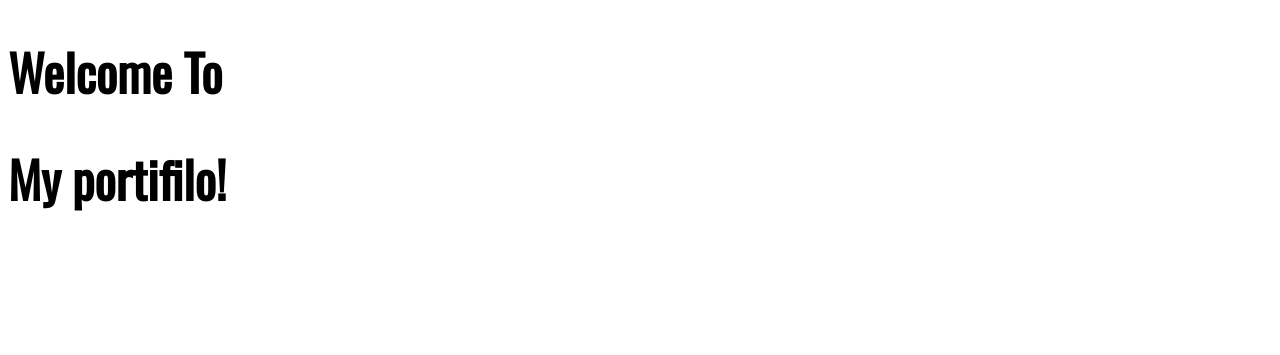
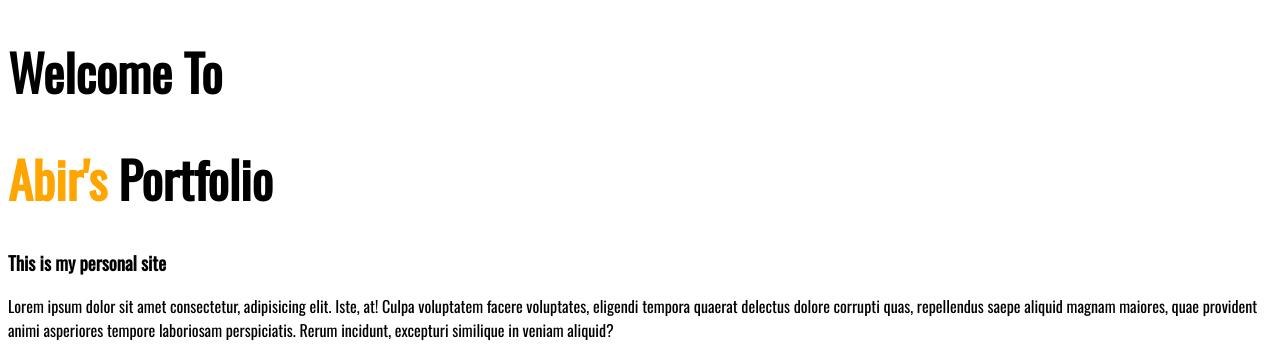
Before and after one commit to abirh0ssain/developer-portfolio, a plain HTML site: page index.html in a window 1280 px wide. Shown: the top 355 px of the page. Drawn offline with nearby package versions, Linux system fonts and the light colour scheme.

Commit message:
image added

```diff
--- a/index.html
+++ b/index.html
@@ -12,6 +12,9 @@
 </head>
 <body>
     <h1>Welcome To</h1>
-    <h1>My portifilo!</h1>
+    <h1><span class="orange-color">Abir's</span> Portfolio </h1>
+    <h3>This is my personal site</h3>
+    <p>Lorem ipsum dolor sit amet consectetur, adipisicing elit. Iste, at! Culpa voluptatem facere voluptates, eligendi tempora quaerat delectus dolore corrupti quas, repellendus saepe aliquid magnam maiores, quae provident animi asperiores tempore laboriosam perspiciatis. Rerum incidunt, excepturi similique in veniam aliquid?</p>
+    <img src="images/my-bg2.png" alt="">
 </body>
 </html>
--- a/style.css
+++ b/style.css
@@ -2,5 +2,8 @@ body{
     font-family: 'Oswald', sans-serif;
 }
 h1{
-    font-size: 50px;
+    font-size: 50px
 }
+.orange-color{
+    color: orange;
+}
```
Also changed, not shown: images/abir.png (added), images/my-bg2.png.
